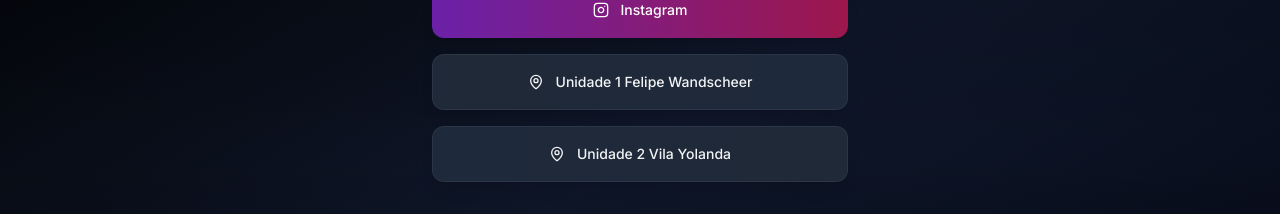
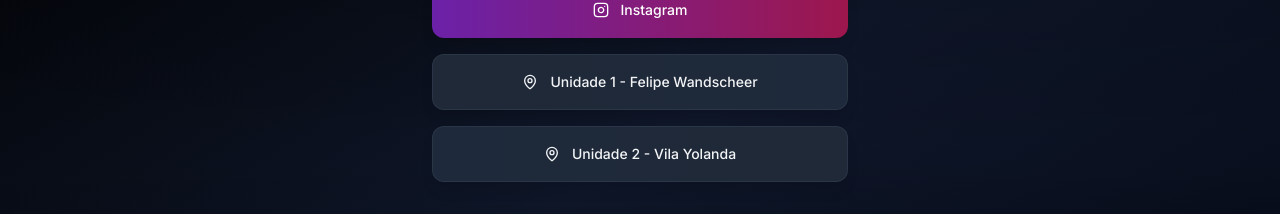
Before and after one commit to QueiroVielma/link-organizer, a Next.js app: page / in a window 1280 px wide. Shown: the part 246-460 px from the top of the page. Built offline with nearby package versions, Linux system fonts and the light colour scheme.

Commit message:
unida- alteração

```diff
--- a/app/page.tsx
+++ b/app/page.tsx
@@ -94,7 +94,7 @@ export default function HomePage() {
                 >
                   <MapPin className="w-5 h-5" />
                   <span className="font-medium">
-                    Unidade 1 Felipe Wandscheer
+                    Unidade 1 - Felipe Wandscheer
                   </span>
                 </Link>
               </Button>
@@ -111,7 +111,7 @@ export default function HomePage() {
                   className="flex items-center justify-center gap-3"
                 >
                   <MapPin className="w-5 h-5" />
-                  <span className="font-medium">Unidade 2 Vila Yolanda</span>
+                  <span className="font-medium">Unidade 2 - Vila Yolanda</span>
                 </Link>
               </Button>
             </motion.div>
```
